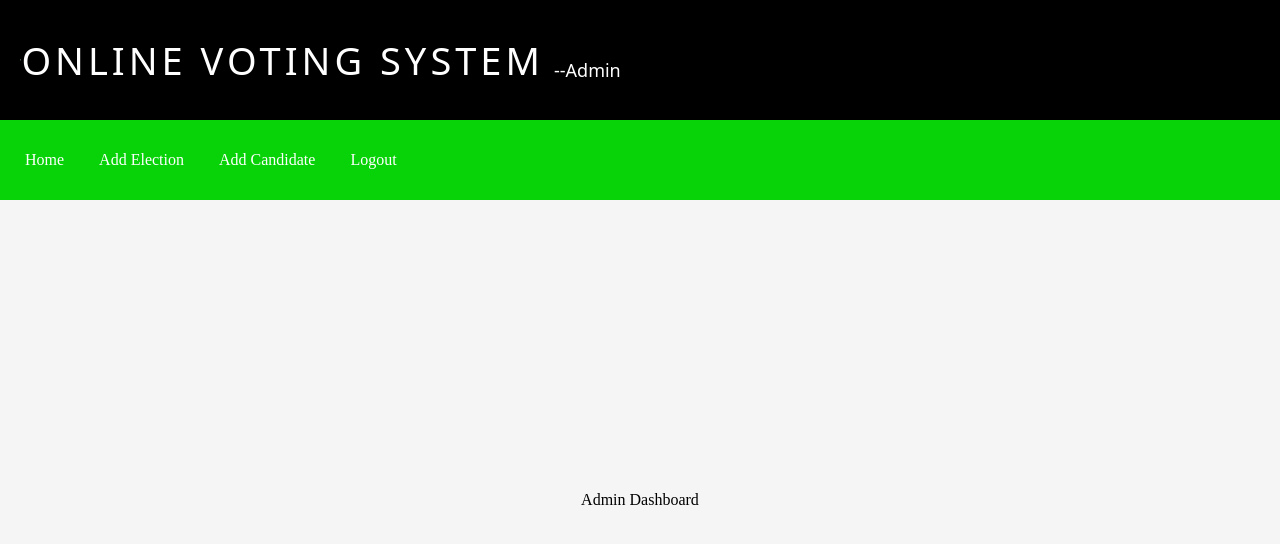
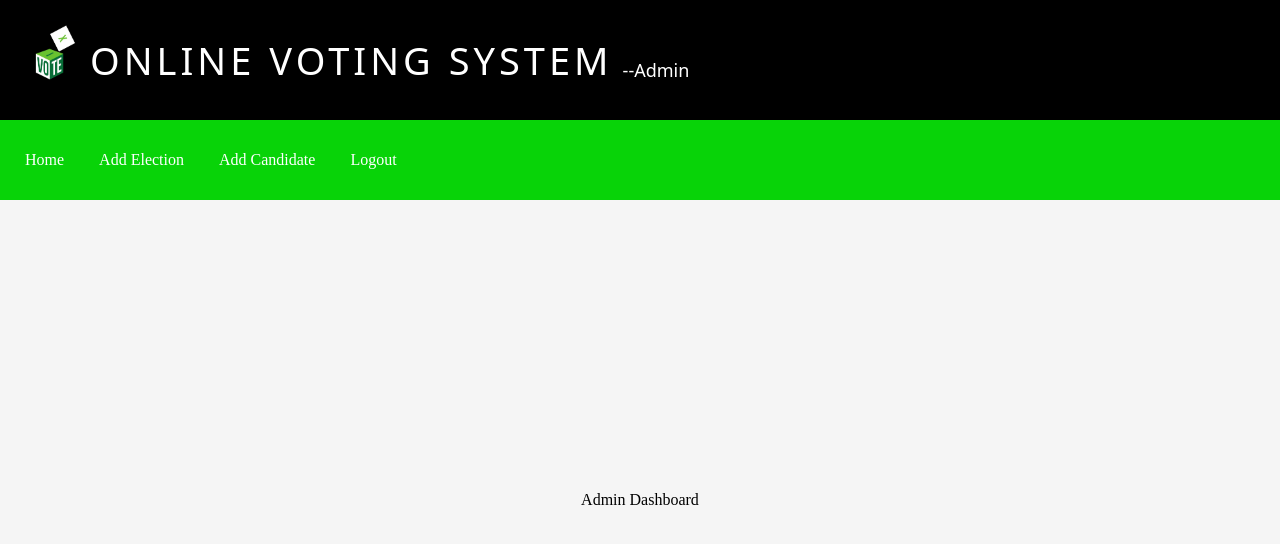
Before and after one commit to Pandava919/online-voting-system, a React (Vite) app in the folder frontend/: page /Admin in a window 1280 px wide. Shown: the top 544 px of the page. Built offline with nearby package versions, Linux system fonts and the light colour scheme.

Commit message:
updates logo style

```diff
--- a/frontend/src/Styles/Admin.css
+++ b/frontend/src/Styles/Admin.css
@@ -25,21 +25,24 @@
 }
 
 .top-section .top-container {
-    height: inherit;
+    height: 100%;
     width: 100%;
     display: flex;
     align-items: center;
     justify-content: flex-start;
+    gap: 10px;
 }
 
 .top-section .logo-container {
-    height: inherit;
+    height: 100%;
+    width: 60px;
     display: flex;
     align-items: center;
 }
 
 .top-section .logo-container img {
     height: 100%;
+    width: 100%;
 }
 
 .top-section .title-container{
```
